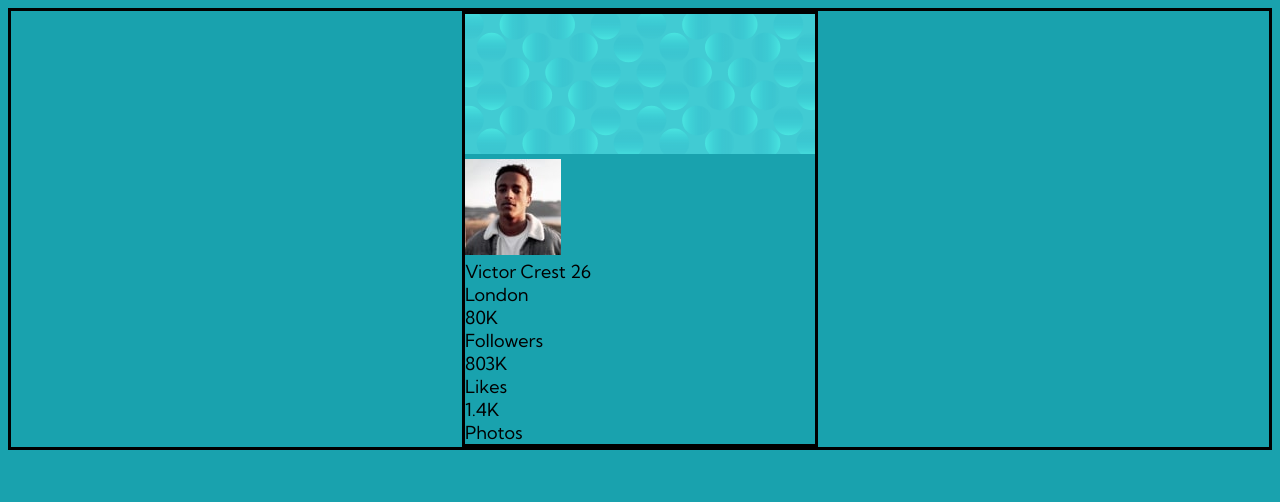
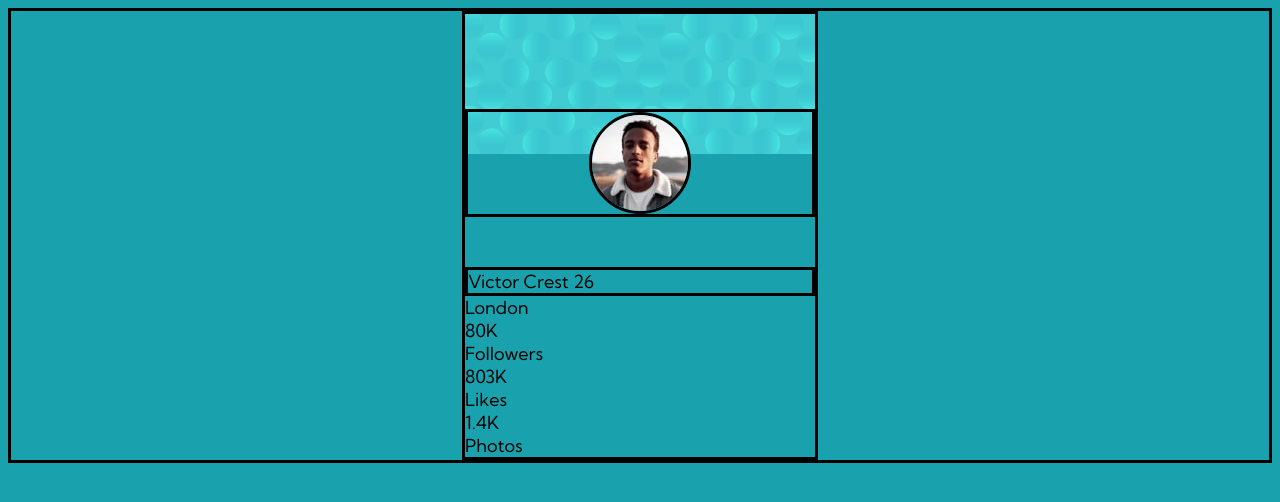
Before and after one commit to GeorgeBryzh/profile-card-component, a plain HTML site: page index.html in a window 1280 px wide. Shown: the top 502 px of the page. Drawn offline with Linux system fonts and the light colour scheme.

Commit message:
howtoposit

```diff
--- a/styles/style.css
+++ b/styles/style.css
@@ -1,10 +1,12 @@
 @import url('https://fonts.googleapis.com/css2?family=Kumbh+Sans:wght@400;700&display=swap');
-body{
+
+body {
     background-color: hsl(185, 75%, 39%);
     font-family: 'Kumbh Sans', sans-serif;
     font-size: 18px;
     /* git branch -M main */
 }
+
 /* .top-circle{
  position: absolute;
  z-index: 0;
@@ -17,21 +19,45 @@ body{
  right: 0px;
 } */
 
-.container{
+.container {
     max-height: 100%;
     max-width: 100%;
     margin: 0px auto;
     border: solid;
 }
 
-.user-card{
+.user-card {
     margin: 0px auto;
     border: solid;
     width: 350px;
-    /* position: absolute; */
+    position: relative;
     top: 0px
+}
+
+.user-avatar {
+    display: flex;
+    justify-content: center;
+    position: relative;
+    top: -50px;
+    margin-top: 0;
+    border: solid
 
 }
+
+.user-main-info{
+    position: relative;
+    margin-top:0px;
+    border: solid;
+}
+
+.user-avatar img {
+    border-radius: 50%;
+    border: solid;
+    display: block;
+
+
+}
+
 /* .user-card-top{
 
 
```
